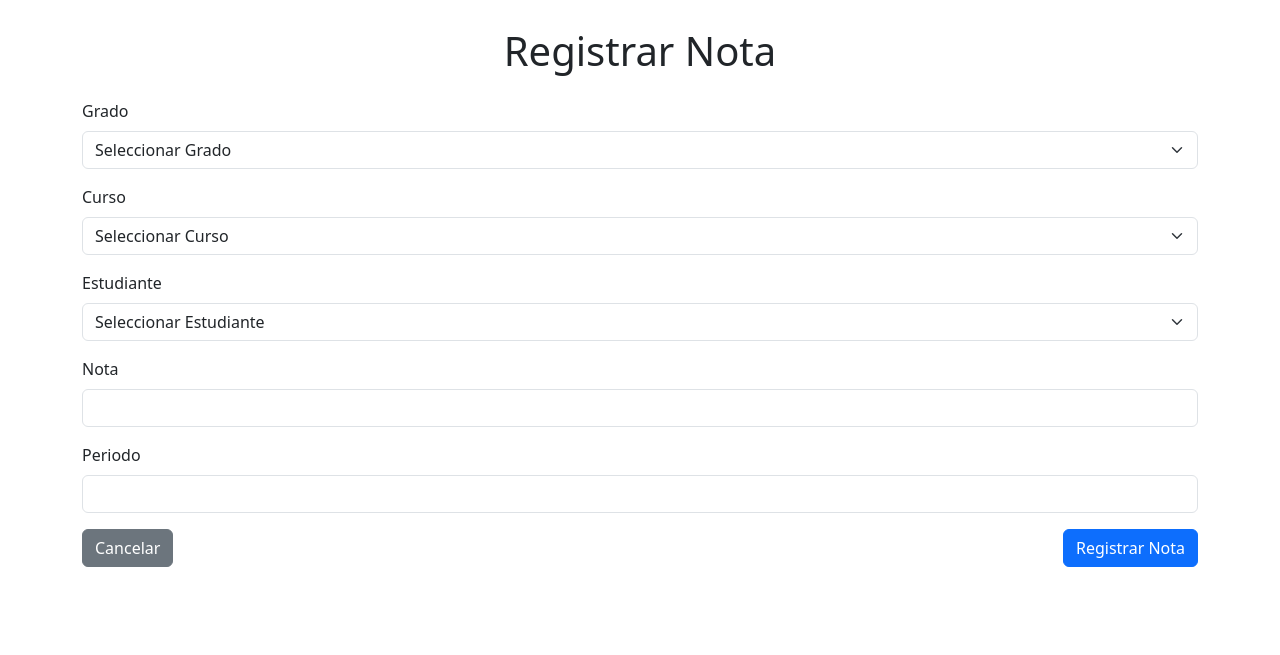
After one commit to Caritors/Registro-y-Consultas-de-Notas, a Flask app: page /registrar_nota in a window 1280 px wide. The commit adds this page. Shown: the part 145-800 px from the top of the page. Run offline with Flask 3, Linux system fonts and the light colour scheme.

Commit message:
cargo de cambios

```diff
--- a/notas_colegio/app.py
+++ b/notas_colegio/app.py
@@ -150,6 +150,45 @@ def registro_grado():
             return redirect(url_for('index'))
     return render_template('registro_grado.html')
 
+@app.route('/registrar_nota', methods=['GET', 'POST'])
+def registrar_nota():
+    if request.method == 'POST':
+        grado_id = request.form['grado']
+        curso_id = request.form['curso']
+        estudiante_id = request.form['estudiante']
+        nota = request.form['nota']
+        periodo = request.form['periodo']
+
+        # Guardar la nueva nota en la base de datos
+        nueva_nota = Nota(
+            curso_id=curso_id,
+            estudiante_id=estudiante_id,
+            nota=nota,
+            periodo=periodo
+        )
+        db.session.add(nueva_nota)
+        db.session.commit()
+
+        # Redirigir a la página de notas registradas
+        return redirect(url_for('notas_registradas'))
+
+    # Consultar todos los grados con cursos y estudiantes
+    grados = Grado.query.options(db.joinedload(Grado.cursos).joinedload(Curso.estudiantes)).all()
+
+    # Transformar los datos en un formato adecuado para JavaScript
+    grados_data = [
+        {
+            'id': g.id,
+            'nombre': g.nombre,
+            'cursos': [{'id': c.id, 'nombre': c.nombre, 'estudiantes': [{'id': e.id, 'nombre': e.nombre, 'apellido': e.apellido} for e in c.estudiantes]} for c in g.cursos]
+        }
+        for g in grados
+    ]
+
+    return render_template('registrar_nota.html', grados=grados_data)
+
+
+
 @app.route('/ingreso_curso', methods=['GET', 'POST'])
 def ingreso_curso():
     if request.method == 'POST':
@@ -263,6 +302,12 @@ def consulta_estudiantes():
     estudiantes = Estudiante.query.join(Curso).join(Grado).all()
     return render_template('consulta_estudiantes.html', estudiantes=estudiantes)
 
+@app.route('/lista_estudiantes')
+def lista_estudiantes():
+    # Código para obtener la lista de estudiantes
+    return render_template('lista_estudiantes.html')
+
+
 # Crear las tablas en la base de datos
 with app.app_context():
     db.create_all()
--- a/notas_colegio/templates/consulta_estudiantes.html
+++ b/notas_colegio/templates/consulta_estudiantes.html
@@ -22,6 +22,7 @@
                 <th>Correo</th>
                 <th>Documento</th>
                 <th>Grado</th>
+
                 <th>Curso</th>
             </tr>
         </thead>
--- a/notas_colegio/templates/index.html
+++ b/notas_colegio/templates/index.html
@@ -53,6 +53,8 @@
         </a>
         <a href="{{ url_for('login') }}" class="btn btn-secondary mx-3">
             <i class="bi bi-box-arrow-in-right" style="font-size: 3rem;"></i> Iniciar Sesión
+
+
         </a>
     </div>
 </div>
--- /dev/null
+++ b/notas_colegio/templates/registrar_nota.html
@@ -0,0 +1,103 @@
+<!DOCTYPE html>
+<html lang="es">
+<head>
+    <meta charset="UTF-8">
+    <title>Registrar Nota</title>
+    <link rel="stylesheet" href="https://cdn.jsdelivr.net/npm/bootstrap@5.3.0/dist/css/bootstrap.min.css">
+</head>
+<body>
+    <!-- Logo centrado -->
+    <div class="text-center mt-4 mb-4">
+        <img src="{{ url_for('static', filename='img/logo_colegio') }}" alt="Logo del colegio" style="height: 100px;">
+    </div>
+
+    <div class="container mt-5">
+        <h1 class="text-center mb-4">Registrar Nota</h1>
+
+        <!-- Formulario para registrar nota -->
+        <form method="POST" action="{{ url_for('registrar_nota') }}">
+            <!-- Grado -->
+            <div class="mb-3">
+                <label for="grado" class="form-label">Grado</label>
+                <select name="grado" id="grado" class="form-select" required>
+                    <option value="">Seleccionar Grado</option>
+                    {% for grado in grados %}
+                        <option value="{{ grado.id }}">{{ grado.nombre }}</option>
+                    {% endfor %}
+                </select>
+            </div>
+
+            <!-- Curso -->
+            <div class="mb-3">
+                <label for="curso" class="form-label">Curso</label>
+                <select name="curso" id="curso" class="form-select" required>
+                    <option value="">Seleccionar Curso</option>
+                </select>
+            </div>
+
+            <!-- Estudiante -->
+            <div class="mb-3">
+                <label for="estudiante" class="form-label">Estudiante</label>
+                <select name="estudiante" id="estudiante" class="form-select" required>
+                    <option value="">Seleccionar Estudiante</option>
+                </select>
+            </div>
+
+            <!-- Nota -->
+            <div class="mb-3">
+                <label for="nota" class="form-label">Nota</label>
+                <input type="number" name="nota" id="nota" class="form-control" required min="0" max="10" step="0.1">
+            </div>
+
+            <!-- Periodo -->
+            <div class="mb-3">
+                <label for="periodo" class="form-label">Periodo</label>
+                <input type="text" name="periodo" id="periodo" class="form-control" required>
+            </div>
+
+            <div class="d-flex justify-content-between">
+                <a href="{{ url_for('notas_registradas') }}" class="btn btn-secondary">Cancelar</a>
+                <button type="submit" class="btn btn-primary">Registrar Nota</button>
+            </div>
+        </form>
+    </div>
+
+    <!-- Script para cargar cursos y estudiantes según grado -->
+    <script src="https://code.jquery.com/jquery-3.6.0.min.js"></script>
+    <script>
+        const grados = {{ grados|tojson }};
+
+        // Cargar los cursos al seleccionar un grado
+        $('#grado').on('change', function() {
+            const gradoId = $(this).val();
+            const $curso = $('#curso');
+            const $estudiante = $('#estudiante');
+            $curso.empty().append('<option value="">Seleccionar Curso</option>');
+            $estudiante.empty().append('<option value="">Seleccionar Estudiante</option>');
+
+            if (gradoId) {
+                const grado = grados.find(g => g.id == gradoId);
+                grado.cursos.forEach(curso => {
+                    $curso.append(`<option value="${curso.id}">${curso.nombre}</option>`);
+                });
+            }
+        });
+
+        // Cargar estudiantes al seleccionar un curso
+        $('#curso').on('change', function() {
+            const cursoId = $(this).val();
+            const $estudiante = $('#estudiante');
+            $estudiante.empty().append('<option value="">Seleccionar Estudiante</option>');
+
+            if (cursoId) {
+                const gradoId = $('#grado').val();
+                const grado = grados.find(g => g.id == gradoId);
+                const curso = grado.cursos.find(c => c.id == cursoId);
+                curso.estudiantes.forEach(estudiante => {
+                    $estudiante.append(`<option value="${estudiante.id}">${estudiante.nombre} ${estudiante.apellido}</option>`);
+                });
+            }
+        });
+    </script>
+</body>
+</html>
```
Also changed, not shown: notas_colegio/templates/estudiantes_registrados.html (added, +47 -0 lines), notas_colegio/templates/notas_registradas.html (+12 -5 lines).
